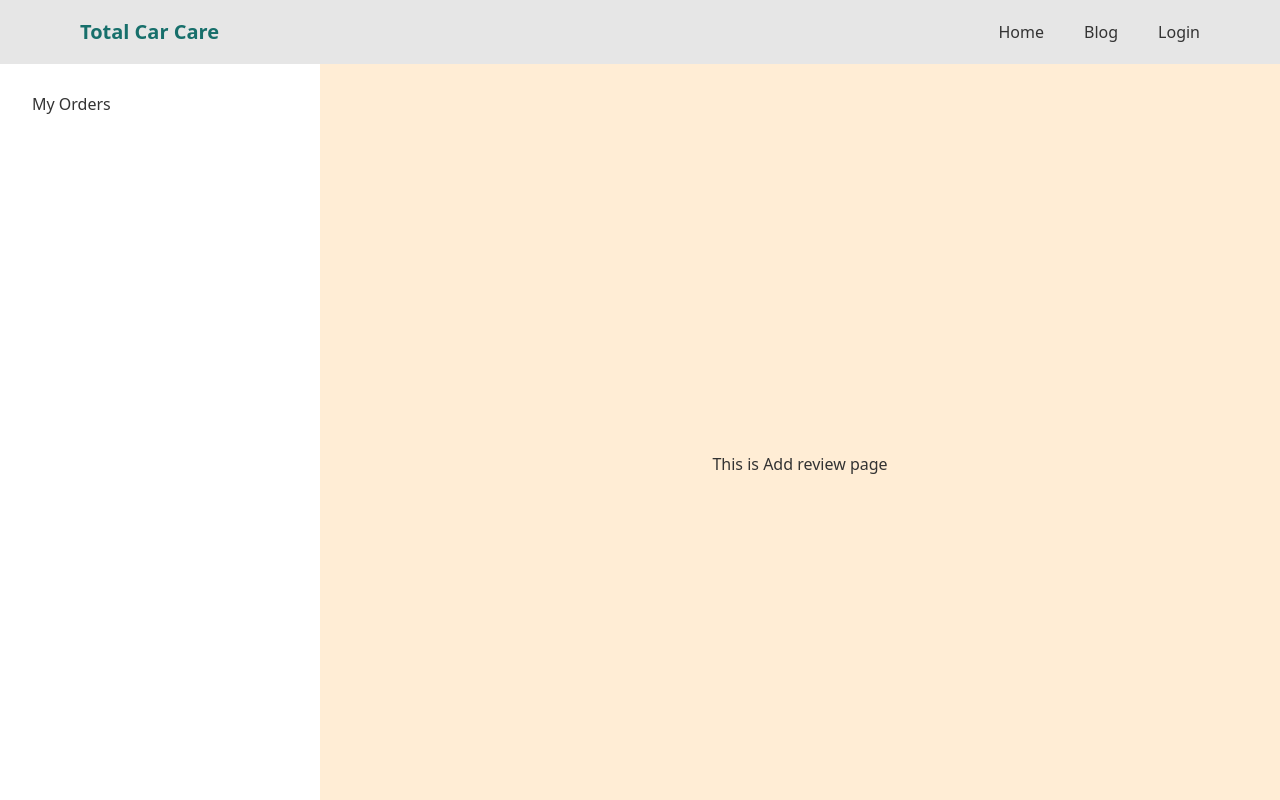
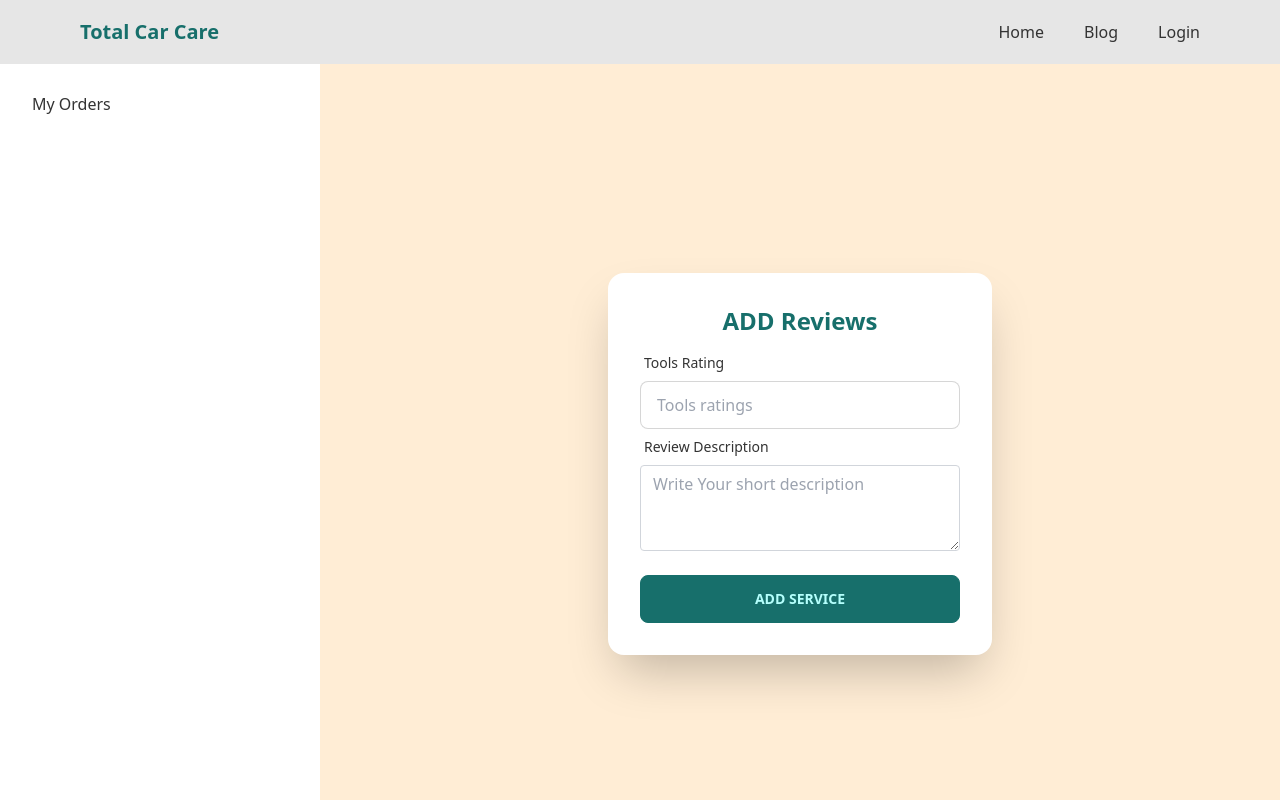
Before and after one commit to salmakhatun0056/total-car-care, a React (Create React App) app: page /dashboard/add-review in a window 1280 px wide. Built offline with nearby package versions, Linux system fonts and the light colour scheme; no server answers.

Commit message:
add reviews successs

```diff
--- a/src/pages/Dashboard/AddReview.js
+++ b/src/pages/Dashboard/AddReview.js
@@ -1,12 +1,55 @@
 import React from 'react';
+import { useForm } from 'react-hook-form';
+import fetcher from '../../api';
 
 const AddReview = () => {
-    const reviews = [
-        {}
-    ]
+    const { register, handleSubmit, reset } = useForm();
+    const onSubmit = async (data) => {
+
+        const res = await fetcher.post("/add-review", data);
+        console.log(res);
+        reset()
+
+
+
+    }
+
     return (
-        <div>
-            <h2>This is Add review page</h2>
+        <div className='bg-accent w-full h-screen justify-center items-center flex'>
+
+            <div class="card flex-shrink-0 w-full max-w-sm shadow-2xl bg-base-100">
+                <div class="card-body">
+                    <h1 className='text-primary text-2xl font-bold text-center'> ADD Reviews</h1>
+                    <form onSubmit={handleSubmit(onSubmit)}>
+
+                        <div class="form-control">
+                            <label class="label">
+                                <span class="label-text">Tools Rating</span>
+                            </label>
+                            <input {...register("ratings")} type="number" placeholder="Tools ratings" class="input input-bordered" />
+                        </div>
+
+                        <div class="form-control">
+                            <label class="label">
+                                <span class="label-text">Review Description</span>
+                            </label>
+
+                            <textarea {...register("description")}
+                                class="form-control block w-full px-3 py-1.5 text-base font-normal text-gray-700 bg-white bg-clip-padding border border-solid border-gray-300 rounded transition ease-in-out m-0 focus:text-gray-700 focus:bg-white focus:border-blue-600 focus:outline-none "
+                                id="exampleFormControlTextarea1"
+                                rows="3"
+                                placeholder="Write Your short description"
+                            ></textarea>
+                        </div>
+
+
+                        <div class="form-control mt-6">
+                            <button type='submit' class="btn btn-primary">ADD SERVICE</button>
+
+                        </div>
+                    </form>
+                </div>
+            </div>
         </div>
     );
 };
```
